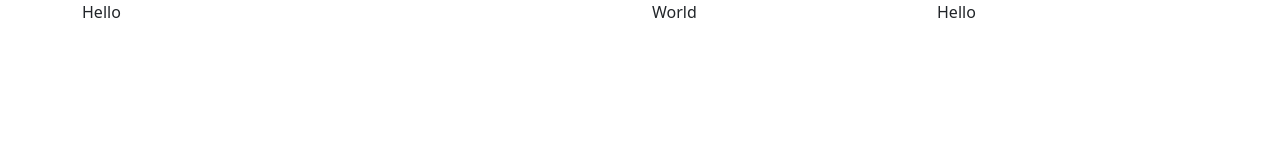
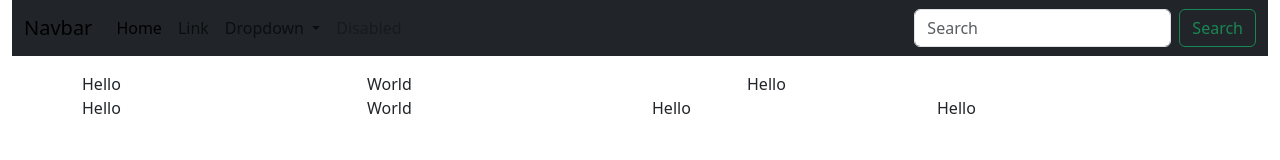
Before and after one commit to rhndbnnr/Web-Essential-Tools, a plain HTML site: page index.html in a window 1280 px wide. Drawn offline with nearby package versions, Linux system fonts and the light colour scheme.

Commit message:
half class 11/07

```diff
--- a/index.html
+++ b/index.html
@@ -12,11 +12,78 @@
     />
   </head>
   <body>
+    <div class="container-fluid">
+      <nav class="navbar navbar-expand-lg bg-dark mb-3" data-bg-theme="dark">
+        <div class="container-fluid">
+          <a class="navbar-brand" href="#">Navbar</a>
+          <button
+            class="navbar-toggler"
+            type="button"
+            data-bs-toggle="collapse"
+            data-bs-target="#navbarSupportedContent"
+            aria-controls="navbarSupportedContent"
+            aria-expanded="false"
+            aria-label="Toggle navigation"
+          >
+            <span class="navbar-toggler-icon"></span>
+          </button>
+          <div class="collapse navbar-collapse" id="navbarSupportedContent">
+            <ul class="navbar-nav me-auto mb-2 mb-lg-0">
+              <li class="nav-item">
+                <a class="nav-link active" aria-current="page" href="#">Home</a>
+              </li>
+              <li class="nav-item">
+                <a class="nav-link" href="#">Link</a>
+              </li>
+              <li class="nav-item dropdown">
+                <a
+                  class="nav-link dropdown-toggle"
+                  href="#"
+                  role="button"
+                  data-bs-toggle="dropdown"
+                  aria-expanded="false"
+                >
+                  Dropdown
+                </a>
+                <ul class="dropdown-menu">
+                  <li><a class="dropdown-item" href="#">Action</a></li>
+                  <li><a class="dropdown-item" href="#">Another action</a></li>
+                  <li><hr class="dropdown-divider" /></li>
+                  <li>
+                    <a class="dropdown-item" href="#">Something else here</a>
+                  </li>
+                </ul>
+              </li>
+              <li class="nav-item">
+                <a class="nav-link disabled" aria-disabled="true">Disabled</a>
+              </li>
+            </ul>
+            <form class="d-flex" role="search">
+              <input
+                class="form-control me-2"
+                type="search"
+                placeholder="Search"
+                aria-label="Search"
+              />
+              <button class="btn btn-outline-success" type="submit">
+                Search
+              </button>
+            </form>
+          </div>
+        </div>
+      </nav>
+    </div>
     <div class="container">
       <div class="row">
-        <div class="col-sm-12 col-md-6">Hello</div>
-        <div class="col-sm-12 col-md">World</div>
-        <div class="col-sm-12 col-md">Hello</div>
+        <div class="col-sm-12 col-md-6 col-lg-3">Hello</div>
+        <div class="col-sm-12 col-md col-lg-4">World</div>
+        <div class="col-sm-12 col-md col-lg-5">Hello</div>
+      </div>
+      <div class="row">
+        <div class="col">Hello</div>
+        <div class="col">World</div>
+        <div class="col">Hello</div>
+        <div class="col">Hello</div>
       </div>
     </div>
     <script
```
